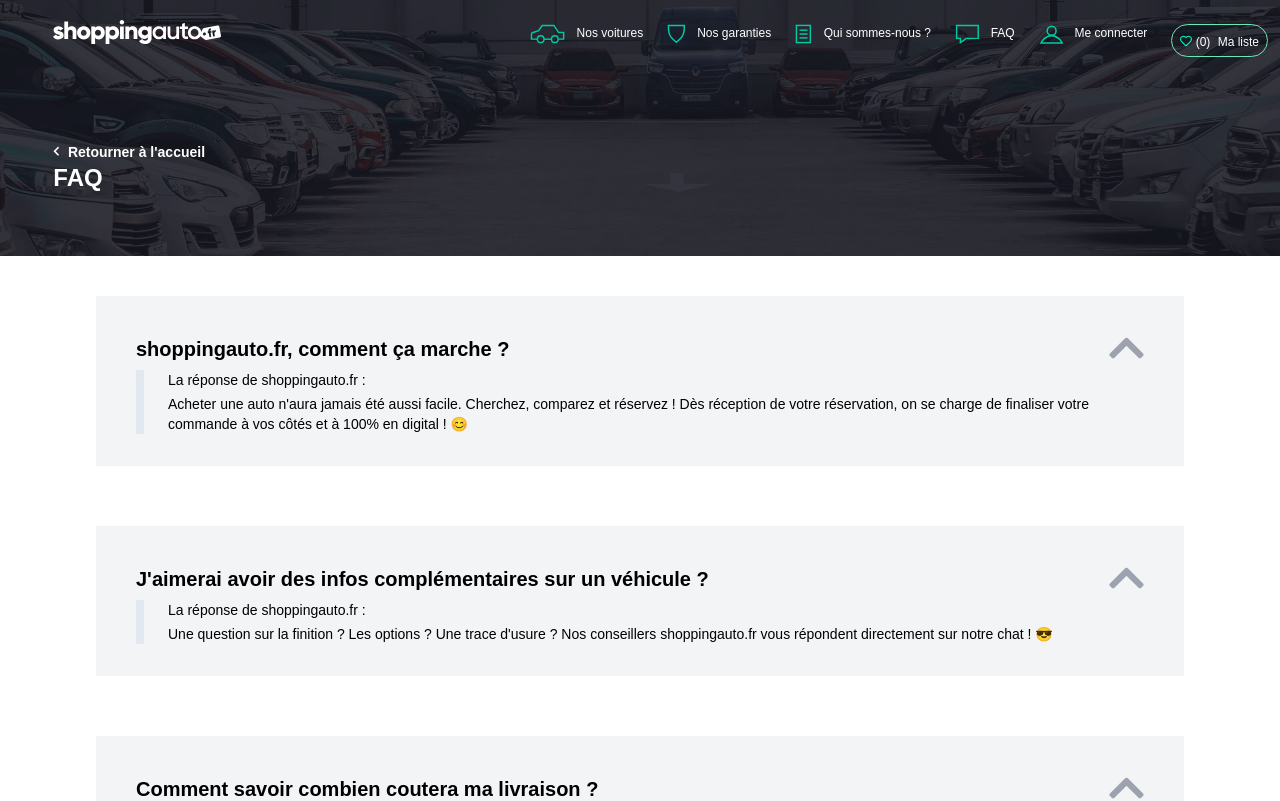
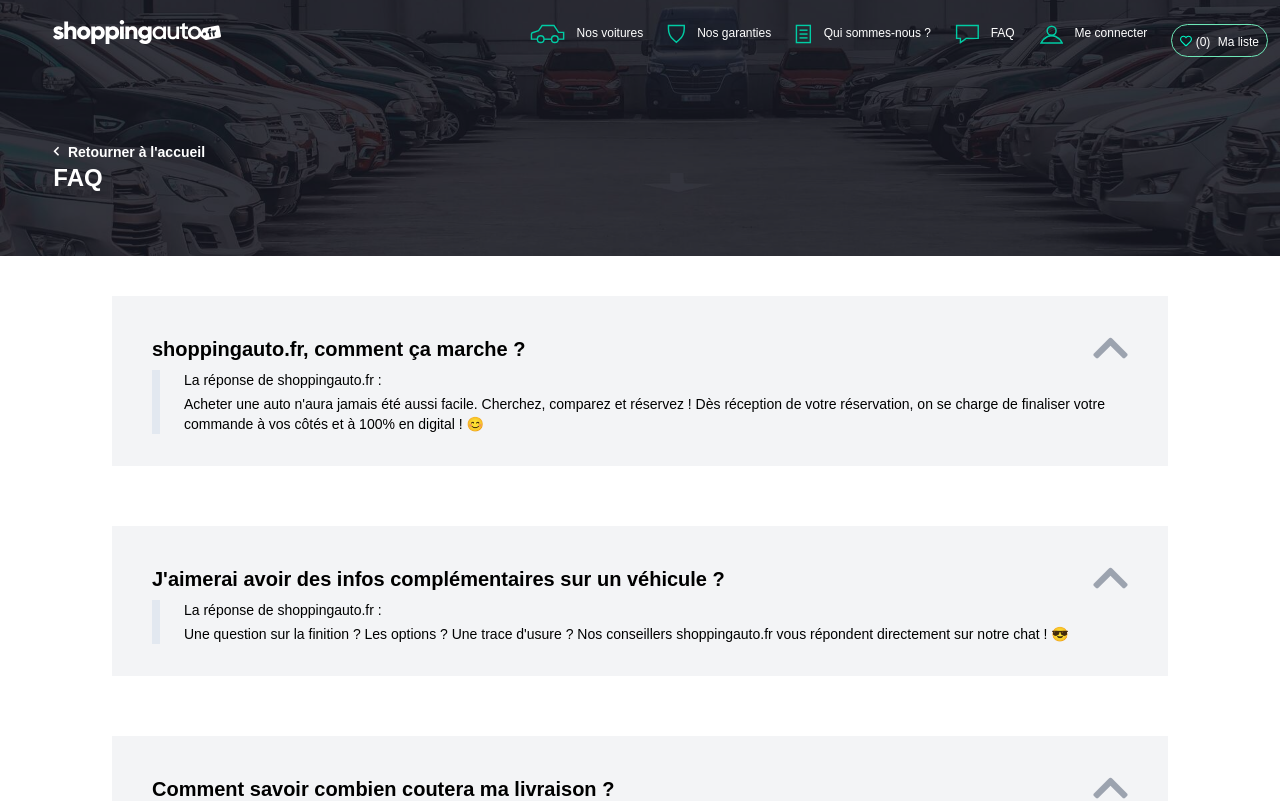
Before and after one commit to Darkheadbanger/my-faq-alternance, a Nuxt app: page / in a window 1280 px wide. Shown: the top 801 px of the page. Built offline with nearby package versions, Linux system fonts and the light colour scheme; a web font is replaced by a local one.

Commit message:
hero informations margin better

```diff
--- a/components/informations.vue
+++ b/components/informations.vue
@@ -3,7 +3,7 @@
     <div class="relative bg-white faq flex flex-wrap content-center">
       <section
         id="faq"
-        class="text-black mt-10 md:my container sm:mx-10 mx-12 lg:mx-24"
+        class="text-black mt-10 md:my container sm:mx-10 mx-12 lg:mx-28"
       >
         <!-- bg-ray f-9 on change -->
         <div
```
